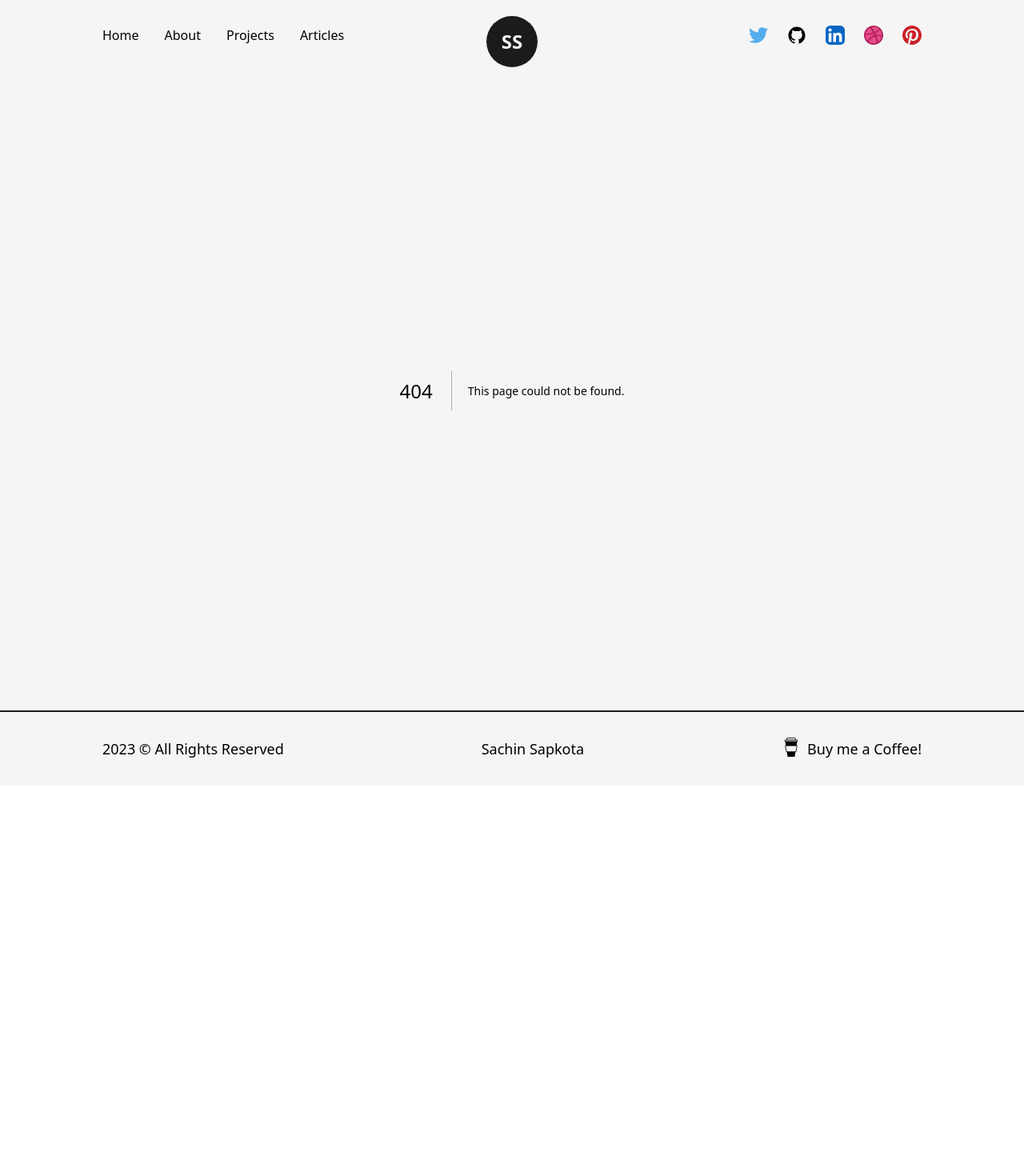
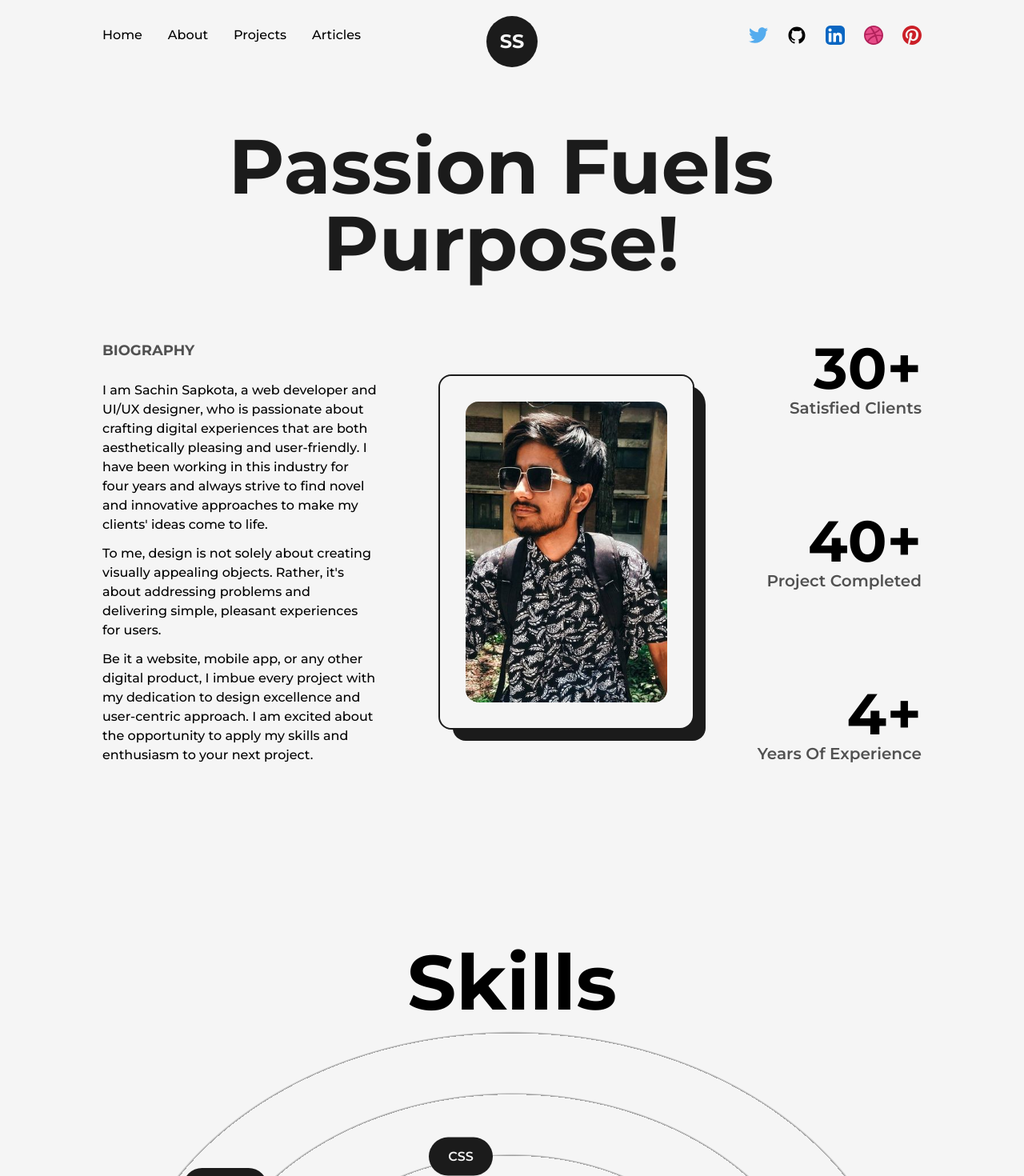
Before and after one commit to sachin-sapkota/sachin-portfolio, a Next.js app: page /about in a window 1280 px wide. Before the commit this address had no page. Shown: the top 1470 px of the page at 80% size. Before the commit the page ends 982 px from the top, so only its background shows below. Built offline with nearby package versions, Linux system fonts and the light colour scheme.

Commit message:
about us page

```diff
--- /dev/null
+++ b/pages/about.tsx
@@ -0,0 +1,120 @@
+import AnimatedText from '@/src/components/AnimatedText';
+import Layout from '@/src/components/Layout';
+import Head from 'next/head';
+import { useEffect, useRef } from 'react';
+import ProfilePic from '../public/images/profile_pic.jpg';
+import Image from 'next/image';
+import { useInView, useMotionValue, useSpring } from 'framer-motion';
+import Skills from '@/src/components/Skills';
+import Experience from '@/src/components/Experience';
+
+const AnimateNumbers = ({ value }: any) => {
+  const ref = useRef(null);
+
+  const motionValue = useMotionValue(0);
+  const springValue = useSpring(motionValue, { duration: 3000 });
+  const isInView = useInView(ref, { once: true });
+  useEffect(() => {
+    if (isInView) {
+      motionValue.set(value);
+    }
+  }, [isInView, value, motionValue]);
+
+  useEffect(() => {
+    springValue.on('change', (latest) => {
+      if (ref.current && latest.toFixed(0) <= value) {
+        ref.current.textContent = latest.toFixed(0);
+      }
+    });
+  }, [springValue, value]);
+
+  return <span ref={ref}></span>;
+};
+
+const about = () => {
+  return (
+    <>
+      <Head>
+        <title>SS | About Me</title>
+        <meta name="description" content="about me"></meta>
+      </Head>
+
+      <main className="flex w-full flex-col items-center justify-center">
+        <Layout className="pt-16">
+          <AnimatedText
+            text="Passion Fuels Purpose!"
+            classname={'text-8xl mb-16'}
+          />
+          <div className="grid w-full grid-cols-8 gap-16 place-content-center place-items-center">
+            <div className="col-span-3 flex flex-col items-start justify-start">
+              <h2 className="mb-4 text-lg font-bold uppercase text-dark opacity-75">
+                Biography
+              </h2>
+              <p className="font-medium mt-2  ">
+                I am Sachin Sapkota, a web developer and UI/UX designer, who is
+                passionate about crafting digital experiences that are both
+                aesthetically pleasing and user-friendly. I have been working in
+                this industry for four years and always strive to find novel and
+                innovative approaches to make my clients' ideas come to life.
+              </p>
+              <p className="font-medium mt-3">
+                To me, design is not solely about creating visually appealing
+                objects. Rather, it's about addressing problems and delivering
+                simple, pleasant experiences for users.
+              </p>
+              <p className="font-medium mt-3">
+                Be it a website, mobile app, or any other digital product, I
+                imbue every project with my dedication to design excellence and
+                user-centric approach. I am excited about the opportunity to
+                apply my skills and enthusiasm to your next project.
+              </p>
+            </div>
+            <div className="col-span-3 mx-3 relative h-5/6 rounded-2xl border-2 border-solid border-dark  ">
+              <div className="absolute inset-0 left-4 -z-10  w-full top-3 -bottom-4 rounded-t-3xl rounded-b-2xl bg-dark " />
+              <div className="bg-light p-8 rounded-2xl h-full relative">
+                <Image
+                  src={ProfilePic}
+                  alt="sachin"
+                  className="w-full h-full rounded-2xl object-cover"
+                  draggable={false}
+                />
+              </div>
+            </div>
+            <div className="col-span-2 flex flex-col items-end justify-between  w-full h-full">
+              <div className="flex flex-col items-end justify-center">
+                <span className="inline-block text-7xl font-bold">
+                  <AnimateNumbers value={30} />+
+                </span>
+                <h2 className="text-xl font-semibold capitalize text-dark opacity-75 ">
+                  Satisfied Clients
+                </h2>
+              </div>
+              <div className="flex flex-col items-end justify-center">
+                <span className="inline-block text-7xl font-bold">
+                  {' '}
+                  <AnimateNumbers value={40} />+
+                </span>
+                <h2 className="text-xl font-semibold capitalize text-dark opacity-75 ">
+                  Project Completed
+                </h2>
+              </div>
+              <div className="flex flex-col items-end justify-center">
+                <span className="inline-block text-7xl font-bold">
+                  {' '}
+                  <AnimateNumbers value={4} />+
+                </span>
+                <h2 className="text-xl font-semibold capitalize text-dark opacity-75 ">
+                  Years of Experience
+                </h2>
+              </div>
+            </div>
+          </div>
+          <Skills />
+          <Experience />
+        </Layout>
+      </main>
+    </>
+  );
+};
+
+export default about;
--- /dev/null
+++ b/src/components/Experience.tsx
@@ -0,0 +1,7 @@
+import React from 'react';
+
+const Experience = () => {
+  return <div>Experience</div>;
+};
+
+export default Experience;
--- a/src/components/Hireme.tsx
+++ b/src/components/Hireme.tsx
@@ -8,7 +8,7 @@ const Hireme = () => {
         <CircularText className={'fill-dark animate-spin-slow'} />
         <Link
           href="mailto:sachinsapkota773@gmail.com"
-          className="flex items-center justify-center absolute inset-0 m-auto bg-dark rounded-full text-light text-center text-base font-medium w-[45%] h-[45%] shadow-md "
+          className="flex items-center justify-center absolute inset-0 m-auto bg-dark rounded-full text-light text-center text-base font-medium w-1/2 h-1/2 shadow-md "
         >
           Hire Me
         </Link>
--- /dev/null
+++ b/src/components/Skills.tsx
@@ -0,0 +1,48 @@
+import React from 'react';
+import { motion } from 'framer-motion';
+interface skillType {
+  name: string;
+  x: string;
+  y: string;
+}
+const Skill = ({ name, x, y }: skillType) => {
+  return (
+    <motion.div
+      className="flex items-center justify-center rounded-full font-semibold py-3 px-6  shadow-sm  bg-dark text-light cursor-pointer absolute "
+      whileHover={{ scale: 1.05 }}
+      initial={{ x: 0, y: 0 }}
+      whileInView={{ x: x, y: y }}
+      transition={{ duration: 1.5 }}
+      viewport={{ once: true }}
+    >
+      {name}
+    </motion.div>
+  );
+};
+const Skills = () => {
+  return (
+    <>
+      <h2 className="font-bold text-8xl mt-56 w-full text-center ">Skills</h2>
+      <div className="w-full h-screen relative flex items-center justify-center rounded-full bg-circularLight">
+        <motion.div
+          className="flex items-center justify-center rounded-full font-semibold p-8 shadow-sm  bg-dark text-light cursor-pointer"
+          whileHover={{ scale: 1.05 }}
+        >
+          Web
+        </motion.div>
+        <Skill name="HTML" x="-25VW" y="2vw" />
+        <Skill name="CSS" x="-5vw" y="-18vw" />
+        <Skill name="Javascript" x="20vw" y="6vw" />
+        <Skill name="React35" x="0vw" y="12vw" />
+        <Skill name="NextJS" x="-28vw" y="-15vw" />
+        <Skill name="Gatsby35" x="15vw" y="-12vw" />
+        <Skill name="Web Design" x="32vw" y="-5vw" />
+        <Skill name="Figma" x="0vw" y="-10vw" />
+        <Skill name="Firebase" x="-25vw" y="18vw" />
+        <Skill name="Tailwind CSS" x="18vw" y="18vw" />
+      </div>
+    </>
+  );
+};
+
+export default Skills;
--- a/tailwind.config.js
+++ b/tailwind.config.js
@@ -8,8 +8,12 @@ module.exports = {
   ],
   theme: {
     extend: {
+      animation: {
+        'spin-slow': 'spin 8s linear infinite',
+      },
       fontFamily: {
         mont: ['var(--font-mont)', ...fontFamily.sans],
+        sans: ['Montserrat', 'sans-serif'],
       },
       colors: {
         dark: '#1b1b1b',
```
Also changed, not shown: public/images/profile_pic.jpg (added).
